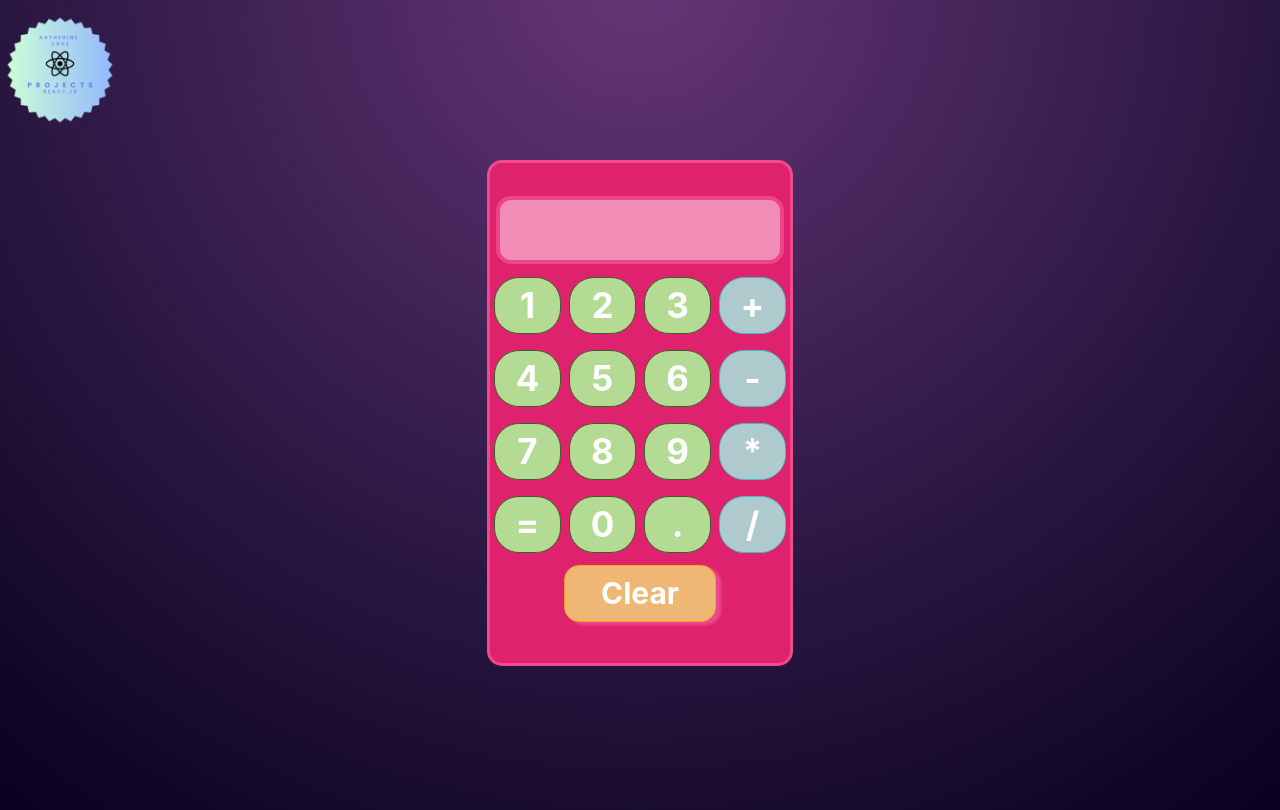
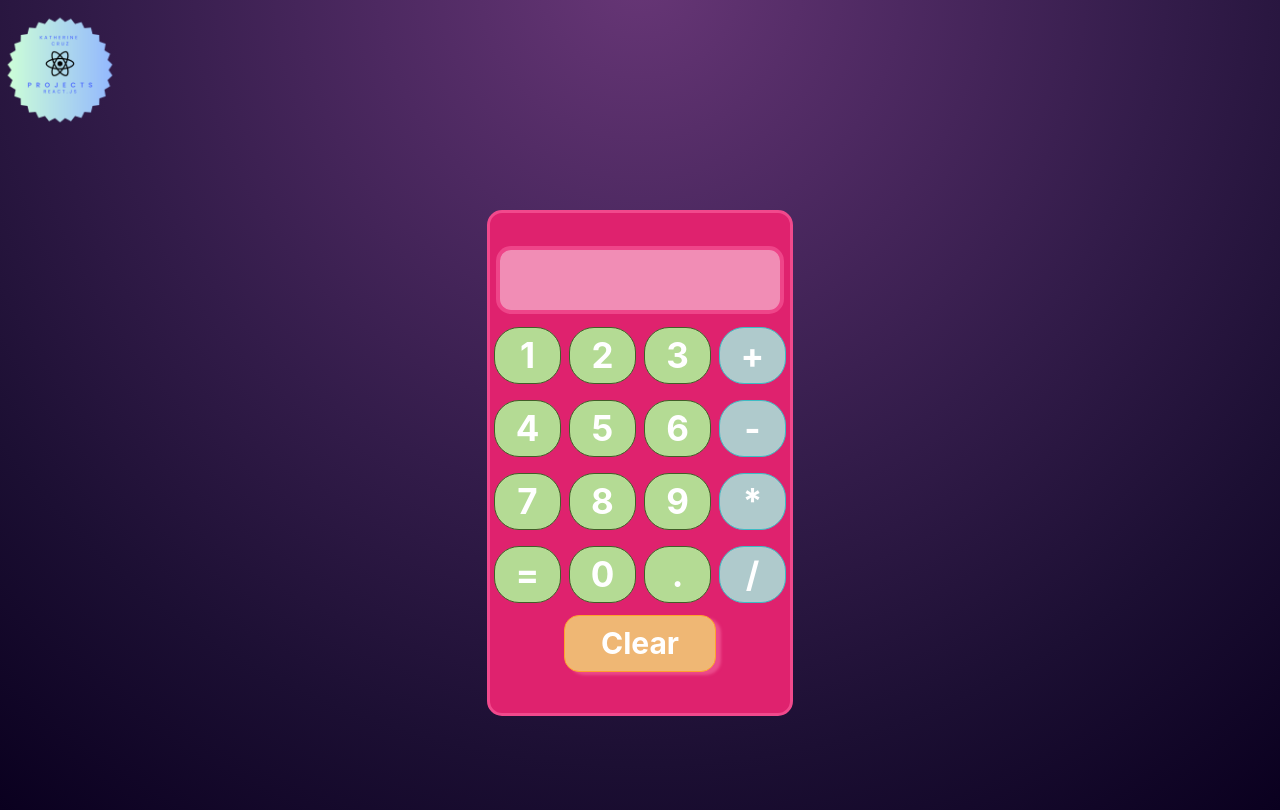
Before and after one commit to ankathe/Calculator, a React (Create React App) app: page / in a window 1280 px wide. Built offline with nearby package versions, Linux system fonts and the light colour scheme.

Commit message:
separating the logo as a component

```diff
--- a/src/App.css
+++ b/src/App.css
@@ -6,16 +6,6 @@
   flex-wrap: wrap;
   flex-direction: column;
   gap: 30px;
-}
-
-.logo-container{
-  display: flex;
-  flex-direction: column;
-  justify-content: left;
-}
-.logo{
-  width: 120px;
-  height: 120px;
 }
 
 .calculator-container{
--- a/src/App.js
+++ b/src/App.js
@@ -1,10 +1,10 @@
 import './App.css';
-import logo from './images/Projects logo.png';
 import Boton from './component/bottom';
 import Screen from './component/pantalla';
 import Clear from './component/clear';
 import { useState } from 'react';
 import { evaluate } from 'mathjs';
+import Logo from './component/logo';
 
 function App() {
   const [input, setInput] = useState('');
@@ -37,10 +37,7 @@ function App() {
 
   return (
     <div className="App">
-      <div className="logo-container">
-        <img src={logo} alt="projects logo" className="logo"
-        />
-      </div>
+      <Logo/>
       <div className="calculator-container">
         <Screen input={input}/>
         <div className="fila">
--- /dev/null
+++ b/src/component/logo.css
@@ -0,0 +1,20 @@
+.logo-container{
+    display: flex;
+    flex-direction: column;
+    justify-content: left;
+    width: 100%;
+    height:170px;
+    align-items: left;
+}
+.logo{
+    width: 120px;
+    height: 120px;
+    cursor: pointer;
+    justify-content: left;
+    transition: all 0.3s ease-in-out;
+}
+
+.logo:hover{
+    width: 170px;
+    height: 170px;
+}
--- /dev/null
+++ b/src/component/logo.js
@@ -0,0 +1,13 @@
+import React  from "react";
+import logo from '../images/Projects-logo.png';
+import './logo.css';
+
+function Logo() {
+    return(
+        <div className="logo-container">
+            <img src={logo} alt="projects logo" className="logo" />
+        </div>
+    )
+}
+
+export default Logo;
--- a/src/index.js
+++ b/src/index.js
@@ -2,6 +2,7 @@ import React from 'react';
 import ReactDOM from 'react-dom/client';
 import './index.css';
 import App from './App';
+
 
 const root = ReactDOM.createRoot(document.getElementById('root'));
 root.render(
```
Also changed, not shown: package.json (+5 -2 lines), src/images/Projects-logo.png (renamed from src/images/Projects logo.png), 1 other file (tests, documents, lock files or other folders).
